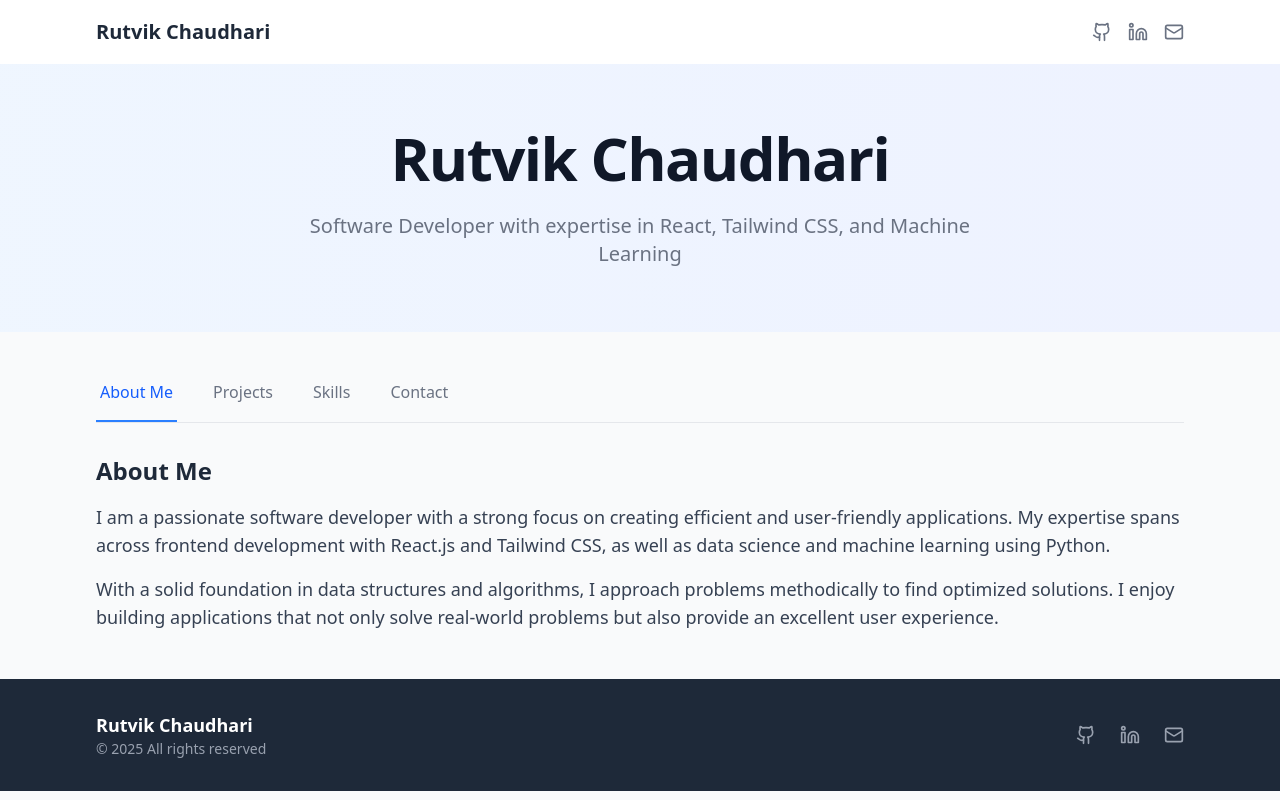
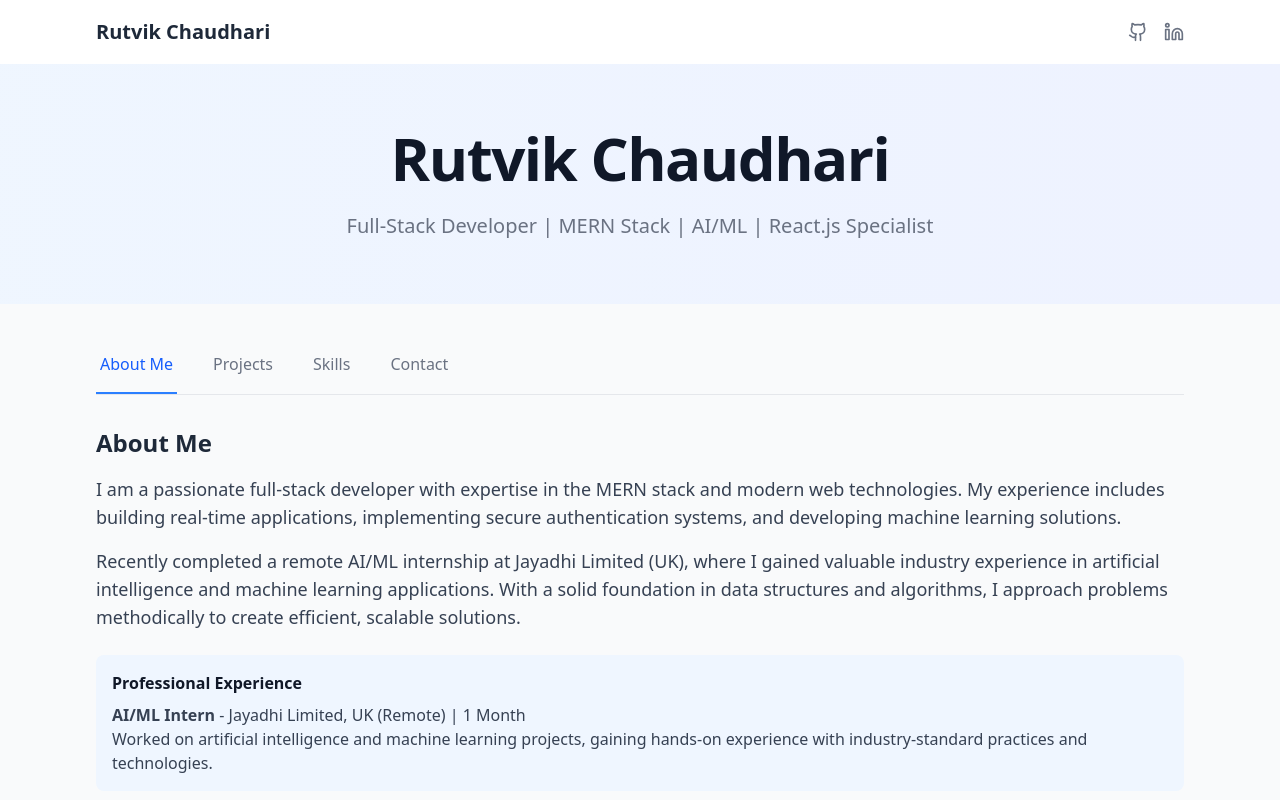
Before and after one commit to RutvikCh/Portfolio-Website, a React (Vite) app: page / in a window 1280 px wide. Shown: the top 800 px of the page. Built offline with nearby package versions, Linux system fonts and the light colour scheme.

Commit message:
Add new project

```diff
--- /dev/null
+++ b/css/style.css
@@ -0,0 +1,94 @@
+* {
+    margin: 0;
+    padding: 0;
+    box-sizing: border-box;
+  }
+
+  body {
+    font-family: 'Arial', sans-serif;
+    background-color: #f4f4f4;
+    color: #333;
+  }
+
+  header {
+    background-color: #333;
+    color: white;
+    padding: 1rem 0;
+  }
+
+  nav .logo {
+    font-size: 1.5rem;
+    font-weight: bold;
+    margin-left: 2rem;
+  }
+
+  nav ul {
+    display: flex;
+    justify-content: flex-end;
+    list-style-type: none;
+    margin-right: 2rem;
+  }
+
+  nav ul li {
+    margin-left: 20px;
+  }
+
+  nav ul li a {
+    color: white;
+    text-decoration: none;
+  }
+
+  .container {
+    width: 90%;
+    max-width: 1200px;
+    margin: 0 auto;
+    background: white;
+    box-shadow: 0 0 10px rgba(0, 0, 0, 0.1);
+    padding: 20px;
+  }
+
+  section {
+    padding: 50px 0;
+  }
+
+  .project-cards {
+    display: grid;
+    grid-template-columns: repeat(auto-fill, minmax(100%, 1fr));
+    gap: 30px;
+  }
+
+ /* .project-card {
+    background: white;
+    box-shadow: 0 0 10px rgba(0, 0, 0, 0.1);
+    padding: 20px;
+  }*/
+
+  .project-card img {
+    width: 100%;
+    object-fit: contain;
+    margin-bottom: 10px;
+  }
+
+  footer {
+    background-color: #333;
+    color: rgb(7, 7, 7);
+    text-align: center;
+    padding: 20px;
+  }
+
+  /* Smooth Animations */
+  h1, p {
+    opacity: 0;
+    animation: fadeIn 1s ease-out forwards;
+  }
+
+  @keyframes fadeIn {
+    0% { opacity: 0; }
+    100% { opacity: 1; }
+  }
+
+  @media (max-width: 768px) {
+    .project-cards {
+      grid-template-columns: 1fr;
+    }
+  }
--- a/src/App.jsx
+++ b/src/App.jsx
@@ -5,6 +5,34 @@ export default function Portfolio() {
   const [activeTab, setActiveTab] = useState('about');
 
   const projects = [
+    {
+      title: "Real-Time Chat Application",
+      duration: "Jan 2025 — Feb 2025",
+      technologies: ["MongoDB", "Express.js", "React.js", "Node.js", "JWT", "Cookies"],
+      links: [
+        { url: "https://github.com/RutvikCh", type: "github" }
+      ],
+      description: [
+        "Built a full-stack real-time chat application using MERN stack for instant messaging.",
+        "Implemented JWT-based authentication with secure cookie storage for user sessions.",
+        "Integrated real-time bidirectional communication between users.",
+        "Designed responsive UI with message threading, online status indicators, and typing indicators."
+      ]
+    },
+    {
+      title: "Spam Email Detection & Movie Recommendation System",
+      duration: "Dec 2024 — Jan 2025",
+      technologies: ["Python", "Scikit-learn", "Pandas", "NumPy", "Natural Language Processing", "Machine Learning"],
+      links: [
+        { url: "https://github.com/RutvikCh", type: "github" }
+      ],
+      description: [
+        "Developed a spam email classification system using Natural Language Processing and machine learning algorithms.",
+        "Built a movie recommendation system using collaborative filtering and content-based filtering techniques.",
+        "Implemented text preprocessing, feature extraction, and model training for email classification.",
+        "Achieved high accuracy in spam detection and personalized movie recommendations based on user preferences."
+      ]
+    },
     {
       title: "Data Structures & Algorithms (DSA) Practice",
       duration: "Jul 2024 — Present",
@@ -59,12 +87,12 @@ export default function Portfolio() {
               <a href="https://github.com/RutvikCh" target="_blank" className="text-gray-500 hover:text-gray-700">
                 <Github size={20} />
               </a>
-              <a href="#" className="text-gray-500 hover:text-gray-700">
+              <a href="https://www.linkedin.com/in/rutvik-p-chaudhari-a9595a28a" className="text-gray-500 hover:text-gray-700">
                 <Linkedin size={20} />
               </a>
-              <a href="mailto:contact@example.com" className="text-gray-500 hover:text-gray-700">
+              {/* <a href="mailto:contact@example.com" className="text-gray-500 hover:text-gray-700">
                 <Mail size={20} />
-              </a>
+              </a> */}
             </div>
           </div>
         </div>
@@ -77,7 +105,7 @@ export default function Portfolio() {
             Rutvik Chaudhari
           </h1>
           <p className="mt-6 text-xl text-gray-500 max-w-2xl mx-auto">
-            Software Developer with expertise in React, Tailwind CSS, and Machine Learning
+            Full-Stack Developer | MERN Stack | AI/ML | React.js Specialist
           </p>
         </div>
       </div>
@@ -136,13 +164,20 @@ export default function Portfolio() {
             <div className="prose max-w-none">
               <h2 className="text-2xl font-bold mb-4">About Me</h2>
               <p className="text-lg text-gray-700">
-                I am a passionate software developer with a strong focus on creating efficient and user-friendly applications.
-                My expertise spans across frontend development with React.js and Tailwind CSS, as well as data science and machine learning using Python.
+                I am a passionate full-stack developer with expertise in the MERN stack and modern web technologies.
+                My experience includes building real-time applications, implementing secure authentication systems, and developing machine learning solutions.
               </p>
               <p className="text-lg text-gray-700 mt-4">
-                With a solid foundation in data structures and algorithms, I approach problems methodically to find optimized solutions.
-                I enjoy building applications that not only solve real-world problems but also provide an excellent user experience.
+                Recently completed a remote AI/ML internship at Jayadhi Limited (UK), where I gained valuable industry experience in artificial intelligence and machine learning applications.
+                With a solid foundation in data structures and algorithms, I approach problems methodically to create efficient, scalable solutions.
               </p>
+              <div className="mt-6 p-4 bg-blue-50 rounded-lg">
+                <h3 className="font-semibold text-gray-900 mb-2">Professional Experience</h3>
+                <p className="text-gray-700">
+                  <strong>AI/ML Intern</strong> - Jayadhi Limited, UK (Remote) | 1 Month<br/>
+                  Worked on artificial intelligence and machine learning projects, gaining hands-on experience with industry-standard practices and technologies.
+                </p>
+              </div>
             </div>
           )}
 
@@ -201,7 +236,7 @@ export default function Portfolio() {
             <div>
               <h2 className="text-2xl font-bold mb-6">Skills</h2>
 
-              <div className="grid grid-cols-1 md:grid-cols-3 gap-6">
+              <div className="grid grid-cols-1 md:grid-cols-2 lg:grid-cols-4 gap-6">
                 <div className="bg-white shadow-md rounded-lg p-6">
                   <h3 className="text-lg font-semibold text-gray-900 mb-4">Programming Languages</h3>
                   <ul className="space-y-2">
@@ -239,6 +274,28 @@ export default function Portfolio() {
                 </div>
 
                 <div className="bg-white shadow-md rounded-lg p-6">
+                  <h3 className="text-lg font-semibold text-gray-900 mb-4">Backend Development</h3>
+                  <ul className="space-y-2">
+                    <li className="flex items-center">
+                      <span className="w-2 h-2 bg-blue-500 rounded-full mr-2"></span>
+                      <span>Node.js</span>
+                    </li>
+                    <li className="flex items-center">
+                      <span className="w-2 h-2 bg-blue-500 rounded-full mr-2"></span>
+                      <span>Express.js</span>
+                    </li>
+                    <li className="flex items-center">
+                      <span className="w-2 h-2 bg-blue-500 rounded-full mr-2"></span>
+                      <span>MongoDB</span>
+                    </li>
+                    <li className="flex items-center">
+                      <span className="w-2 h-2 bg-blue-500 rounded-full mr-2"></span>
+                      <span>JWT Authentication</span>
+                    </li>
+                  </ul>
+                </div>
+
+                <div className="bg-white shadow-md rounded-lg p-6">
                   <h3 className="text-lg font-semibold text-gray-900 mb-4">Data Science & ML</h3>
                   <ul className="space-y-2">
                     <li className="flex items-center">
@@ -251,6 +308,10 @@ export default function Portfolio() {
                     </li>
                     <li className="flex items-center">
                       <span className="w-2 h-2 bg-blue-500 rounded-full mr-2"></span>
+                      <span>NLP</span>
+                    </li>
+                    <li className="flex items-center">
+                      <span className="w-2 h-2 bg-blue-500 rounded-full mr-2"></span>
                       <span>Seaborn/Matplotlib</span>
                     </li>
                   </ul>
@@ -260,9 +321,12 @@ export default function Portfolio() {
               <div className="mt-8 bg-white shadow-md rounded-lg p-6">
                 <h3 className="text-lg font-semibold text-gray-900 mb-4">Other Skills</h3>
                 <div className="flex flex-wrap gap-3">
+                  <span className="bg-gray-100 px-3 py-1 rounded-full text-gray-700">MERN Stack</span>
+                  <span className="bg-gray-100 px-3 py-1 rounded-full text-gray-700">Real-time Applications</span>
                   <span className="bg-gray-100 px-3 py-1 rounded-full text-gray-700">Data Structures</span>
                   <span className="bg-gray-100 px-3 py-1 rounded-full text-gray-700">Algorithms</span>
                   <span className="bg-gray-100 px-3 py-1 rounded-full text-gray-700">Problem Solving</span>
+                  <span className="bg-gray-100 px-3 py-1 rounded-full text-gray-700">Natural Language Processing</span>
                   <span className="bg-gray-100 px-3 py-1 rounded-full text-gray-700">Regression Models</span>
                   <span className="bg-gray-100 px-3 py-1 rounded-full text-gray-700">Data Visualization</span>
                   <span className="bg-gray-100 px-3 py-1 rounded-full text-gray-700">UI/UX Design</span>
@@ -281,13 +345,6 @@ export default function Portfolio() {
                 </p>
 
                 <div className="space-y-4">
-                  <div className="flex items-center">
-                    <Mail className="text-blue-500 mr-3" size={24} />
-                    <div>
-                      <p className="text-sm text-gray-500">Email</p>
-                      <p className="text-gray-800">rpc4524@gmail.com</p>
-                    </div>
-                  </div>
 
                   <div className="flex items-center">
                     <Github className="text-blue-500 mr-3" size={24} />
@@ -303,14 +360,16 @@ export default function Portfolio() {
                     <Linkedin className="text-blue-500 mr-3" size={24} />
                     <div>
                       <p className="text-sm text-gray-500">LinkedIn</p>
-                      <p className="text-gray-800">linkedin.com/in/rutvikchaudhari</p>
+                      <a href="https://www.linkedin.com/in/rutvik-p-chaudhari-a9595a28a" className="text-blue-600 hover:text-blue-800">
+                        Linkedin
+                      </a>
                     </div>
                   </div>
                 </div>
 
                 <div className="mt-8">
                   <h3 className="text-lg font-semibold mb-4">Send me a message</h3>
-                  <form className="space-y-4">
+                  <div className="space-y-4">
                     <div>
                       <label htmlFor="name" className="block text-sm font-medium text-gray-700">Name</label>
                       <input
@@ -323,7 +382,7 @@ export default function Portfolio() {
                     <div>
                       <label htmlFor="email" className="block text-sm font-medium text-gray-700">Email</label>
                       <input
-                        type="email"
+                        type="text"
                         id="email"
                         className="mt-1 block w-full border-gray-300 rounded-md shadow-sm p-2 border focus:ring-blue-500 focus:border-blue-500"
                       />
@@ -339,12 +398,12 @@ export default function Portfolio() {
                     </div>
 
                     <button
-                      type="button"
+                      onClick={() => alert('Message sent!')}
                       className="px-4 py-2 bg-blue-600 text-white rounded-md hover:bg-blue-700 focus:outline-none focus:ring-2 focus:ring-offset-2 focus:ring-blue-500"
                     >
                       Send Message
                     </button>
-                  </form>
+                  </div>
                 </div>
               </div>
             </div>
```
Also changed, not shown: js/script.js (added, +18 -0 lines).
